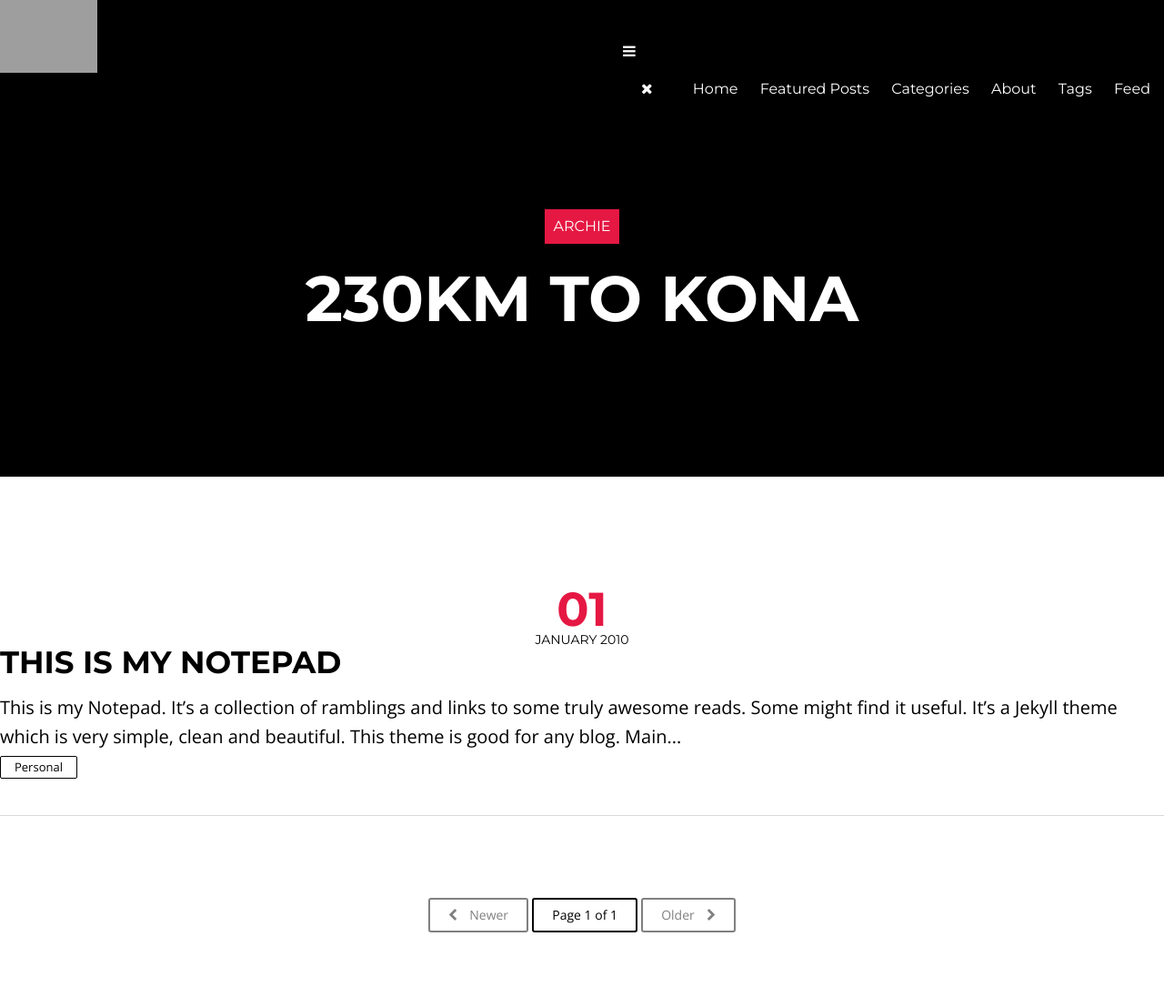
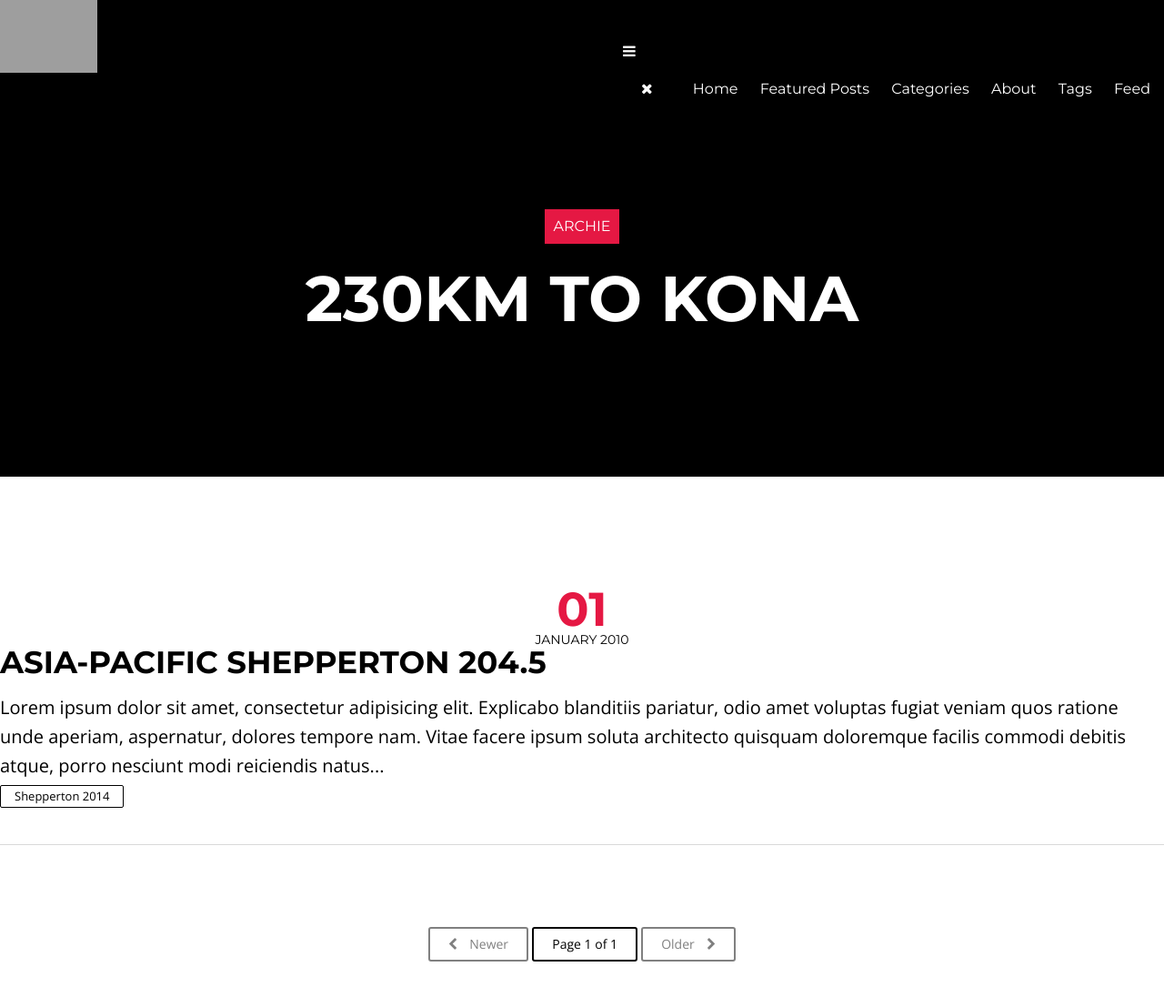
Before and after one commit to roachhd/archie, a Jekyll site: the page built from index.html, in a window 1280 px wide, cut to the strip 0-1127 px from the top of the page. Shown: the top 1096 px of the strip at 91% size. Built offline with Jekyll 4.4.1, drawn with Linux system fonts in a browser that asks for light colours; nearby versions of some CDN libraries; library files that are not in the unit come from our copies; Markdown is read by kramdown in place of the engine named in the settings; the list of posts is cut into pages by our own code.

Commit message:
Update 2010-01-01-my-sample-post.md

```diff
--- a/_posts/2010-01-01-my-sample-post.md
+++ b/_posts/2010-01-01-my-sample-post.md
@@ -1,37 +1,14 @@
 ---
 layout: post
-title: "This is my Notepad"
-description:
-headline:
-category: personal
-tags: []
-imagefeature: cover1.jpg
+title: "Asia-Pacific Shepperton 204.5"
+description: "Ironman Triathlon Workd Championship Shepperton 2014"
+headline: "Ironman Triathlon World Championship Shepperton 2014"
+category: [Shepperton 2014]
+tags: [Ironman Triathlon, Shepperton, Results, ]
+imagefeature: false
 comments: false
-mathjax:
+share: true
 ---
-
-This is my Notepad. It's a collection of ramblings and links to some truly awesome reads. Some might find it useful.
-
-It's a Jekyll theme which is very simple, clean and beautiful. This theme is good for any blog.
-
-Main Features:
-Zurb Foundation 5 - css framework
-Fullscreen post covers with header wich will be bright or dark according to background image
-Fast and light
-Font Awesome
-Disqus comments integration
-You can set post image covers by using only Ghost narkdown editor just place something like this:
-
-    ![cover-image](http://path-to-your-image.jpg)
-
-You can also place other images witch will be put in text.
-
-![Laptop]({{ site.url }}/images/cover3.jpg)
-
-You can use Foundation Grid, but you need to write html in Ghost markdown editor (this isn't hard):
-
-Example - two columns:
-
 <div class="row">
     <div class="small-12 medium-6 columns">
         <p>Lorem ipsum dolor sit amet, consectetur adipisicing elit. Explicabo blanditiis pariatur, odio amet voluptas fugiat veniam quos ratione unde aperiam, aspernatur, dolores tempore nam. Vitae facere ipsum soluta architecto quisquam doloremque facilis commodi debitis atque, porro nesciunt modi reiciendis natus beatae aperiam cupiditate expedita eum, doloribus, obcaecati excepturi autem! Perferendis quam, deserunt illum ipsa repellendus nesciunt eum qui repellat est possimus natus quod ducimus excepturi fugit, tempore, dolores maiores esse?</p>
```
